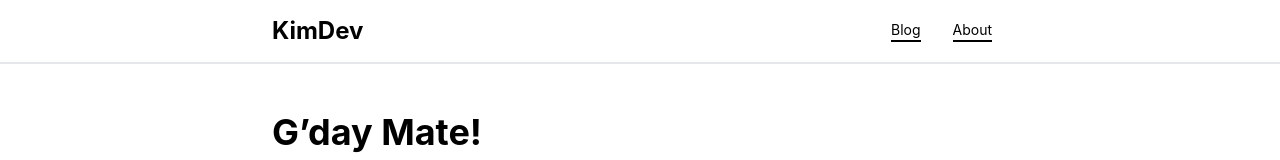
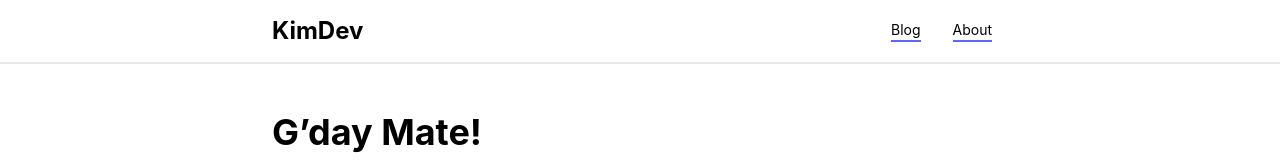
Before and after one commit to seongsoo96/blog, a Next.js app: page / in a window 1280 px wide. Shown: the top 160 px of the page. Built offline with nearby package versions, Linux system fonts and the light colour scheme.

Commit message:
feat: change category border color in navbar.tsx

```diff
--- a/components/navbar.tsx
+++ b/components/navbar.tsx
@@ -127,14 +127,14 @@ export default function Navbar() {
 						<ol className="flex text-sm">
 							<Link href="/blog">
 								<a>
-									<li className="mx-3 sm:mx-4 my-5 border-b-2 border-black dark:border-white hover:border-primary transition duration-500 border-primary">
+									<li className="mx-3 sm:mx-4 my-5 border-b-2 border-indigo-500 dark:border-white hover:border-primary transition duration-500 border-primary">
 										Blog
 									</li>
 								</a>
 							</Link>
 							<Link href="/about">
 								<a>
-									<li className="mx-3 sm:mx-4 my-5 border-b-2 border-black dark:border-white hover:border-primary transition duration-500 ">
+									<li className="mx-3 sm:mx-4 my-5 border-b-2 border-indigo-500 dark:border-white hover:border-primary transition duration-500 ">
 										About
 									</li>
 								</a>
```
